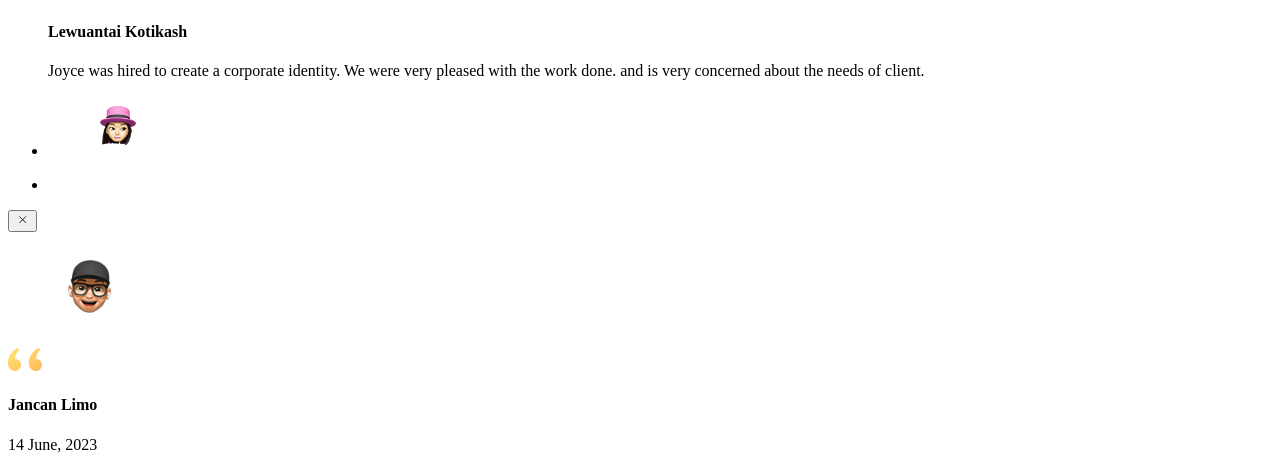
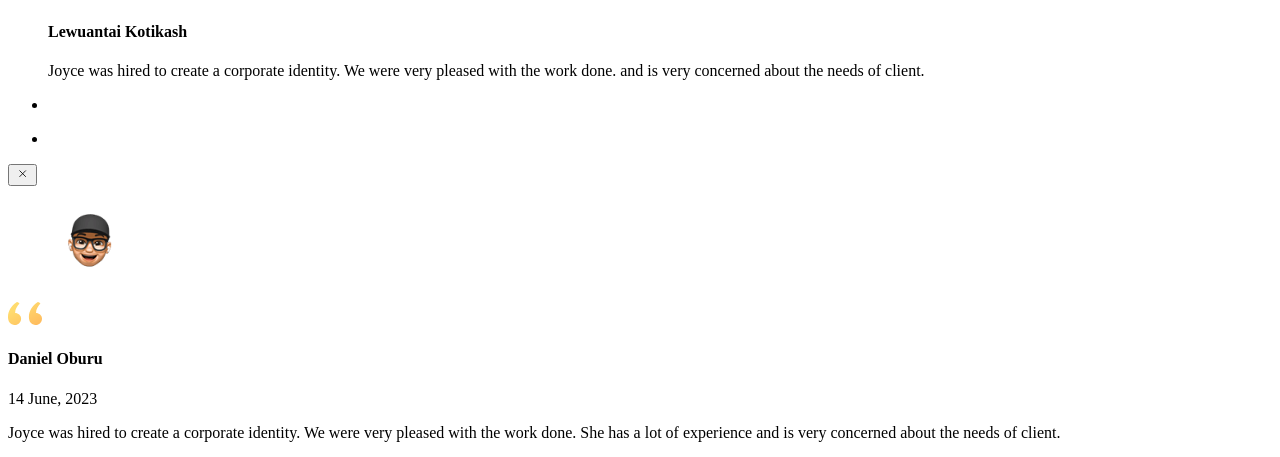
Before and after one commit to Joycenjichile/joyceweb, a plain HTML site: page index.html in a window 1280 px wide. Shown: the part 1765-2222 px from the top of the page. Drawn offline with nearby package versions, Linux system fonts and the light colour scheme.

Commit message:
Update index.html
changes

```diff
--- a/index.html
+++ b/index.html
@@ -330,11 +330,11 @@
             <li class="testimonials-item">
               <div class="content-card" data-testimonials-item>
 
-                <figure class="testimonials-avatar-box">
-                  <img src="./assets/images/avatar-3.png" alt="Emily evans" width="60" data-testimonials-avatar>
-                </figure>
+<!--                 <figure class="testimonials-avatar-box">
+                  <img src="./assets/images/avatar-3.png" alt="Daniel Oburu" width="60" data-testimonials-avatar>
+                </figure> -->
 
-<!--                 <h4 class="h4 testimonials-item-title" data-testimonials-title>Emily evans</h4>
+<!--                 <h4 class="h4 testimonials-item-title" data-testimonials-title>Daniel Oburu</h4>
 
                 <div class="testimonials-text" data-testimonials-text>
                   <p>
@@ -388,7 +388,7 @@
 
             <div class="modal-img-wrapper">
               <figure class="modal-avatar-box">
-                <img src="./assets/images/avatar-1.png" alt="Jancan Limo" width="80" data-modal-img>
+                <img src="./assets/images/avatar-1.png" alt="Daniel Oburu" width="80" data-modal-img>
               </figure>
 
               <img src="./assets/images/icon-quote.svg" alt="quote icon">
@@ -396,7 +396,7 @@
 
             <div class="modal-content">
 
-              <h4 class="h3 modal-title" data-modal-title>Jancan Limo</h4>
+              <h4 class="h3 modal-title" data-modal-title>Daniel Oburu</h4>
 
               <time datetime="2021-06-14">14 June, 2023</time>
 
@@ -590,11 +590,11 @@ Diploma in Software engineering
             </li>
 
             <li class="skills-item">
-
+<!--
               <div class="title-wrapper">
                 <h5 class="h5">Branding</h5>
                 <data value="90">90%</data>
-              </div>
+              </div> -->
 
               <div class="skill-progress-bg">
                 <div class="skill-progress-fill" style="width: 90%;"></div>
@@ -921,7 +921,7 @@ Diploma in Software engineering
 
                     <span class="dot"></span>
 
-                    <time datetime="2022-02-23">Fab 23, 2022</time>
+                    <time datetime="2022-02-23">Feb 23, 2022</time>
                   </div>
 
                   <h3 class="h3 blog-item-title">Best fonts every designer</h3>
```
